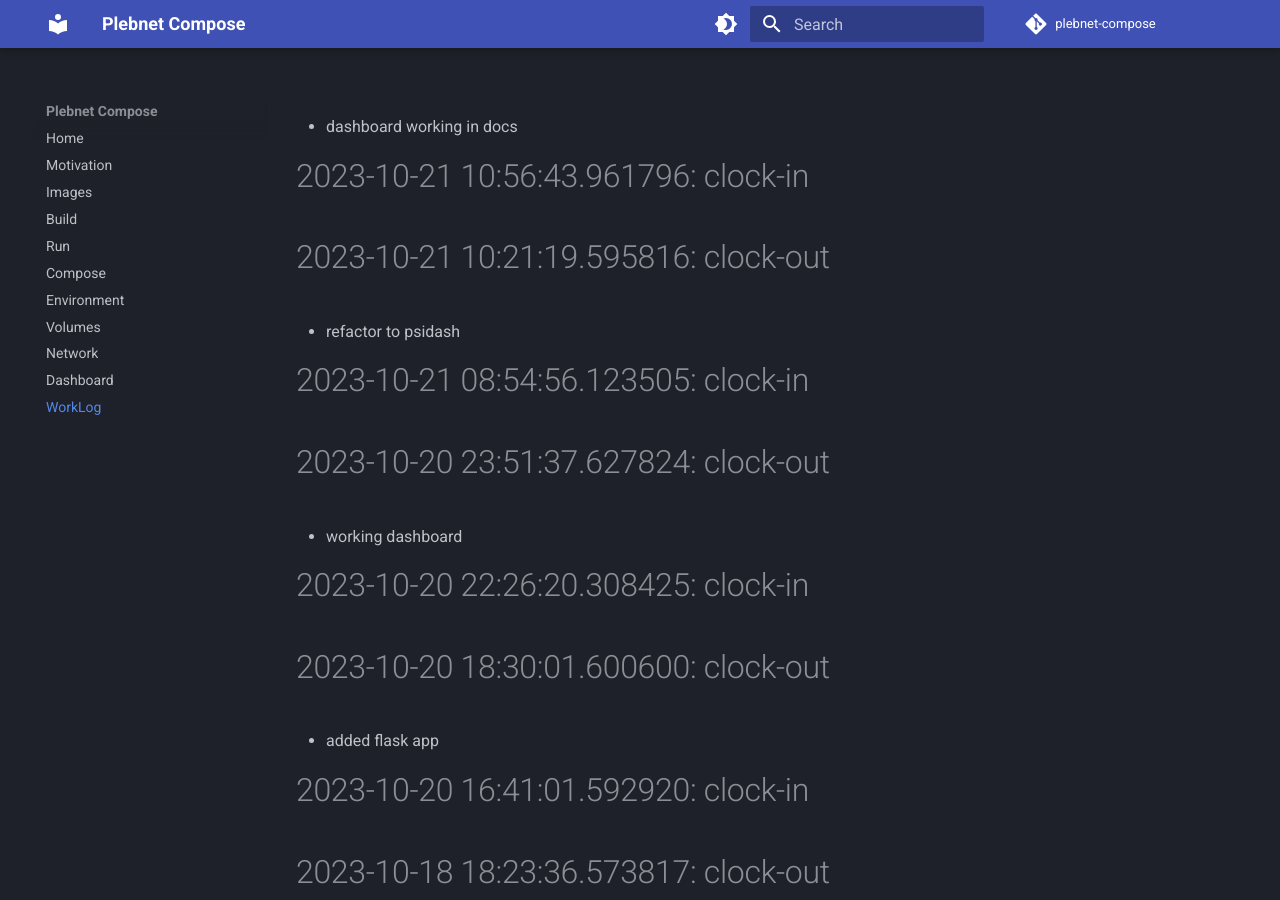
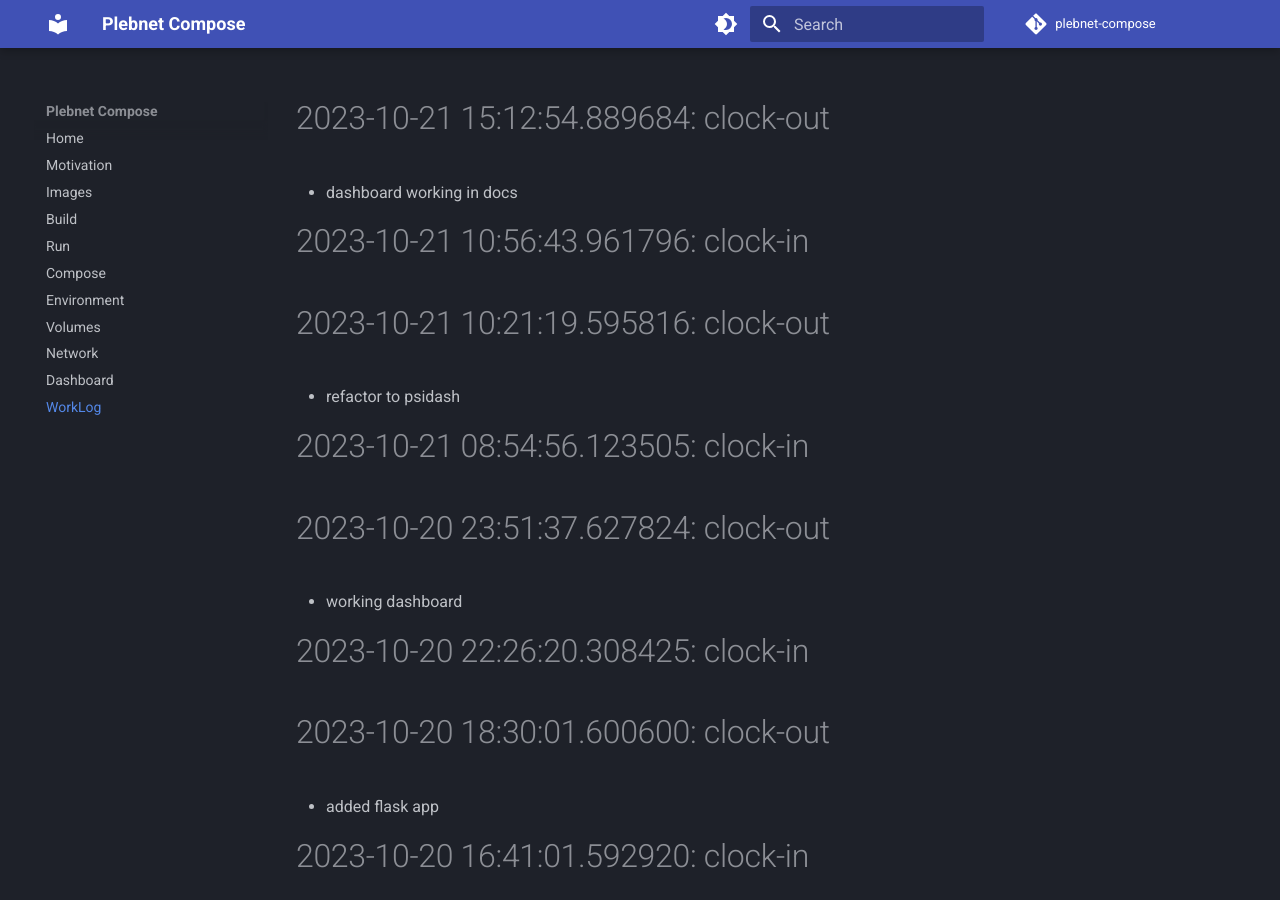
Before and after one commit to plebnet-dev/plebnet-compose, an MkDocs documentation site: the page built from docs/worklog.md, in a window 1280 px wide and 900 px high. Built offline with MkDocs 1.6.1 and Material for MkDocs 9.7.7, drawn with Linux system fonts in a browser that asks for light colours; comment, search, counter and statistics services are not loaded.

Commit message:
clock-out

```diff
--- a/WorkLog.md
+++ b/WorkLog.md
@@ -1,3 +1,5 @@
+# 2023-10-21 15:12:54.889684: clock-out
+
 * dashboard working in docs
 
 # 2023-10-21 10:56:43.961796: clock-in
```
